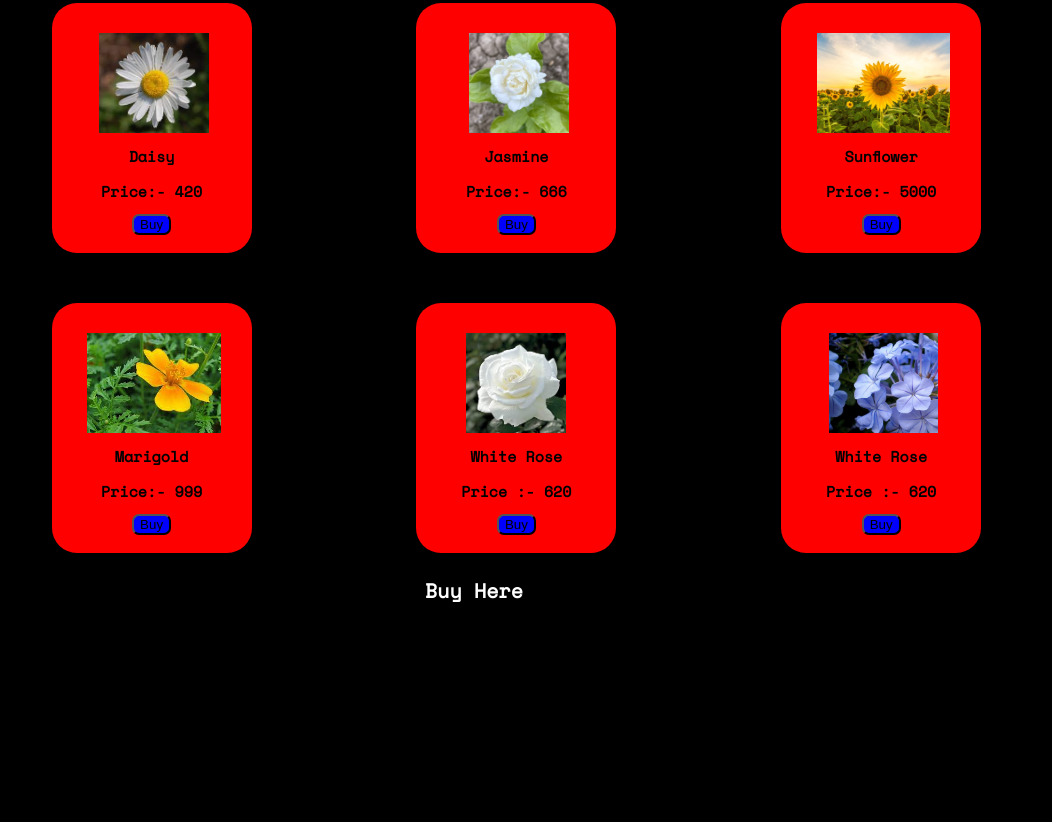
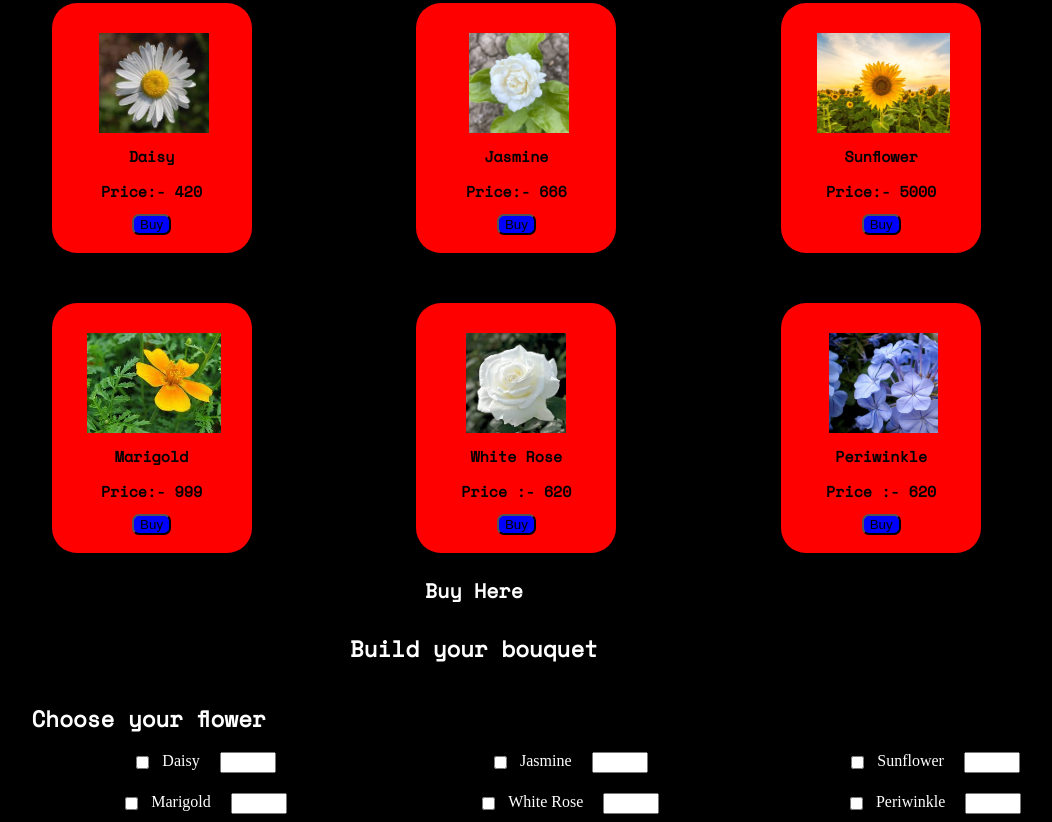
Before and after one commit to chitresh99/petalmarket, a plain HTML site: page index.html in a window 1280 px wide. Shown: the part 305-1127 px from the top of the page, without its empty margins (166-1218 px from the left). Before the commit the page ends 976 px from the top, so only its background shows below. Drawn offline with nearby package versions, Linux system fonts and the light colour scheme.

Commit message:
finished the checkbox part of the buy section

```diff
--- a/index.html
+++ b/index.html
@@ -40,7 +40,7 @@
 
 
                 <div class="button">
-                    <button class = "button1"> Buy</button>
+                    <button class="button1"> Buy</button>
                 </div>
             </div>
         </div>
@@ -54,7 +54,7 @@
 
 
                 <div class="button">
-                    <button class = "button1"> Buy</button>
+                    <button class="button1"> Buy</button>
                 </div>
             </div>
         </div>
@@ -68,7 +68,7 @@
 
 
                 <div class="button">
-                    <button class = "button1"> Buy</button>
+                    <button class="button1"> Buy</button>
                 </div>
             </div>
         </div>
@@ -85,7 +85,7 @@
                 <h2> Price:- 999 </h2>
 
                 <div class="buttonr2">
-                <button class = "button2">
+                    <button class="button2">
                         Buy
                     </button>
                 </div>
@@ -110,7 +110,7 @@
             <div class="picture4">
                 <img src="images/periwinkle.jpg" alt="periwinkle">
 
-                <h2> White Rose </h2>
+                <h2> Periwinkle </h2>
                 <h2>Price :- 620</h2>
 
                 <div class="buttonr2">
@@ -128,7 +128,66 @@
     </div>
     <div class="specification">
 
+        <div class="Buildyourbouquet">
+            <h2>Build your bouquet</h2>
         </div>
+    </div>
+
+    <div class="chooseyourflower">
+        <h2>Choose your flower</h2>
+    </div>
+
+
+    <div class="flowernames">
+
+        <div class="flower1">
+
+
+            <input type="checkbox" name="Select your flower" id="flowertype1" class="flowername">
+            <label for="flowertype1"> Daisy </label> <br>
+
+            <input type="number" id="quantity" name="quantity" min="1" max="10">
+        </div>
+
+        <div class="flower2">
+            <input type="checkbox" name="Select your flower" id="flowertype2" class="flowername">
+            <label for="flowertype1"> Jasmine </label> <br>
+
+            <input type="number" id="quantity" name="quantity" min="1" max="10">
+        </div>
+
+        <div class="flower3">
+            <input type="checkbox" name="Select your flower" id="flowertype3" class="flowername">
+            <label for="flowertypetype1"> Sunflower </label> <br>
+
+            <input type="number" id="quantity" name="quantity" min="1" max="10">
+
+        </div>
+
+        <div class="flowernames2">
+            <div class="flower1">
+
+
+                <input type="checkbox" name="Select your flower" id="flowertype1" class="flowername">
+                <label for="flowertype1"> Marigold </label> <br>
+
+                <input type="number" id="quantity" name="quantity" min="1" max="10">
+            </div>
+        </div>
+
+        <div class="flower2">
+            <input type="checkbox" name="Select your flower" id="flowertype2" class="flowername">
+            <label for="flowertype1"> White Rose </label> <br>
+
+            <input type="number" id="quantity" name="quantity" min="1" max="10">
+        </div>
+
+        <div class="flower3">
+            <input type="checkbox" name="Select your flower" id="flowertype3" class="flowername">
+            <label for="flowertypetype1"> Periwinkle </label> <br>
+
+            <input type="number" id="quantity" name="quantity" min="1" max="10">
+
 
 </body>
 
--- a/style.css
+++ b/style.css
@@ -212,7 +212,7 @@ html,body{
 .buy{
     font-family: 'SpaceMono-Regular', sans-serif;
     background-color: black;
-    height: 100px;
+    height: 50px;
     color: white;
     font-weight: bold;
     font-size: 10px;
@@ -221,7 +221,52 @@ html,body{
    justify-content: center;
 }
 
-.specification{
+/* .specification{
+
+
+} */
+
+.Buildyourbouquet{
+    font-family: 'SpaceMono-Regular', sans-serif;
+    height: 50%;
     color: white;
-    text-align: center;
+    display: flex;
+    justify-content: center;
+    font-size: 15px;
 }
+
+.chooseyourflower{
+    font-family: 'SpaceMono-Regular', sans-serif;
+    height: 50px;
+    color: white;
+    margin-left: 15%;
+    font-size: 15px;
+}
+
+.flowernames{
+
+    display: grid;
+    grid-template-columns: repeat(3, 1fr);
+    grid-gap: 20px;
+    margin-left: 15%;
+    color: white;
+}
+
+.flower1{
+    display: flex;
+    justify-content: center;
+    gap: 10px;
+}
+
+.flower2{
+    display: flex;
+    justify-content: center;
+    gap: 10px;
+}
+
+.flower3{
+
+    display: flex;
+    justify-content: center;
+    gap: 10px;
+}
```
Lines whose indentation alone changed are shown as unchanged.
